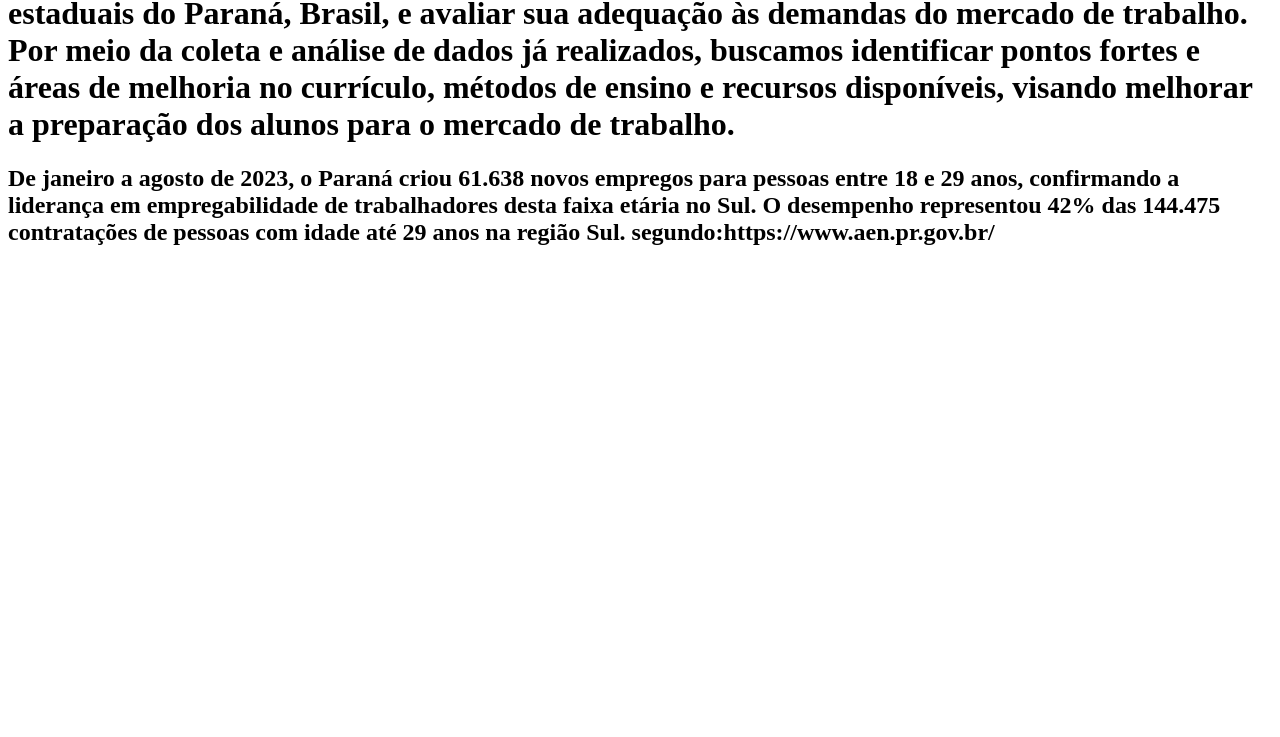
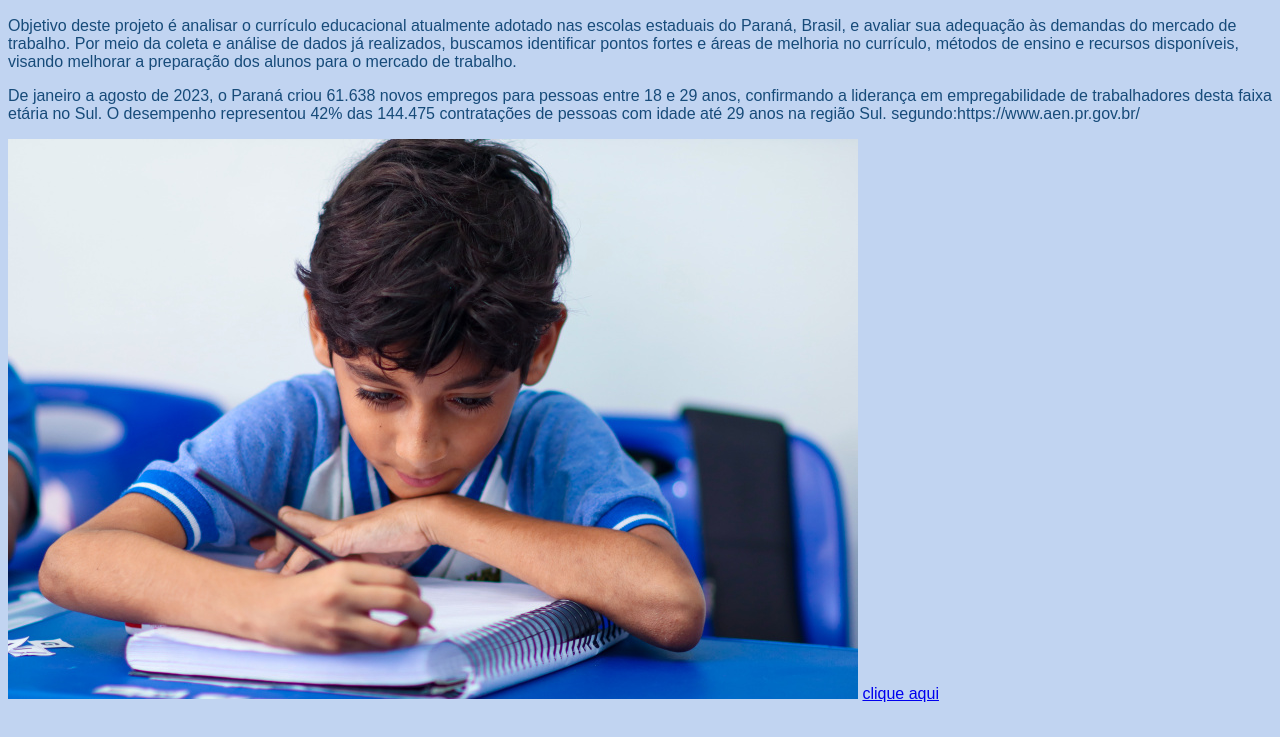
Before and after one commit to JhullyBaiuk/projeto-agrinho-, a plain HTML site: page index.html in a window 1280 px wide. Shown: the part 63-800 px from the top of the page. Drawn offline with Linux system fonts and the light colour scheme.

Commit message:
Add files via upload

```diff
--- a/index.html
+++ b/index.html
@@ -5,12 +5,27 @@
     <meta http-equiv="X-UA-Compatible" content="IE=edge">
     <meta name="viewport" content="width=device-width, initial-scale=1.0">
     <title>Conexões entre Educação e Mercado de Trabalho</title>
-    <link  rel="stylesheet" type="text/css" href="style.css">
+    <link rel="stylesheet" href="style.css">
 </head>
 <body>
-    <h1>O objetivo deste projeto é analisar o currículo educacional atualmente adotado nas escolas estaduais do Paraná, Brasil, e avaliar sua adequação às demandas do mercado de trabalho. Por meio da coleta e análise de dados já realizados, buscamos identificar pontos fortes e áreas de melhoria no currículo, métodos de ensino e recursos disponíveis, visando melhorar a preparação dos alunos para o mercado de trabalho.</h1>
-    <h2>
-        De janeiro a agosto de 2023, o Paraná criou 61.638 novos empregos para pessoas entre 18 e 29 anos, confirmando a liderança em empregabilidade de trabalhadores desta faixa etária no Sul. O desempenho representou 42% das 144.475 contratações de pessoas com idade até 29 anos na região Sul.
-    segundo:https://www.aen.pr.gov.br/</h2>
+    <h1>Conexões entre Educação e Mercado de Trabalho</h1>
+
+    <p> Objetivo deste projeto é analisar o currículo educacional atualmente adotado nas escolas
+         estaduais do Paraná, Brasil, e avaliar sua adequação às demandas do mercado de trabalho.
+         Por meio da coleta e análise de dados já realizados, buscamos identificar pontos fortes e
+         áreas de melhoria no currículo, métodos de ensino e recursos disponíveis, visando melhorar
+         a preparação dos alunos para o mercado de trabalho.
+    </p>
+
+    <p>De janeiro a agosto de 2023, o Paraná criou 61.638 novos empregos para pessoas entre 18 e 29 anos,
+         confirmando a liderança em empregabilidade de trabalhadores desta faixa etária no Sul. O desempenho
+          representou 42% das 144.475 contratações de pessoas com idade até 29 anos na região Sul.
+          segundo:https://www.aen.pr.gov.br/
+    </p>
+
+    <img src="estudante.jpg" alt="">
+
+    <a href="pagina2.html">clique aqui</a>
+
 </body>
 </html>
--- a/style.css
+++ b/style.css
@@ -0,0 +1,5 @@
+body{
+    font-family: Arial, sans-serif;
+    background-color: #c1d4f1;
+    color: rgb(23, 75, 121);
+}
```
Also changed, not shown: pagina2.html (added, +13 -0 lines), estudante.jpg (added).
